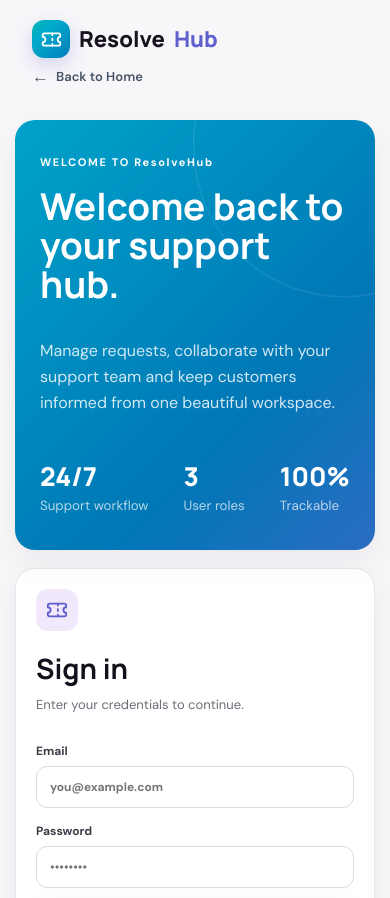
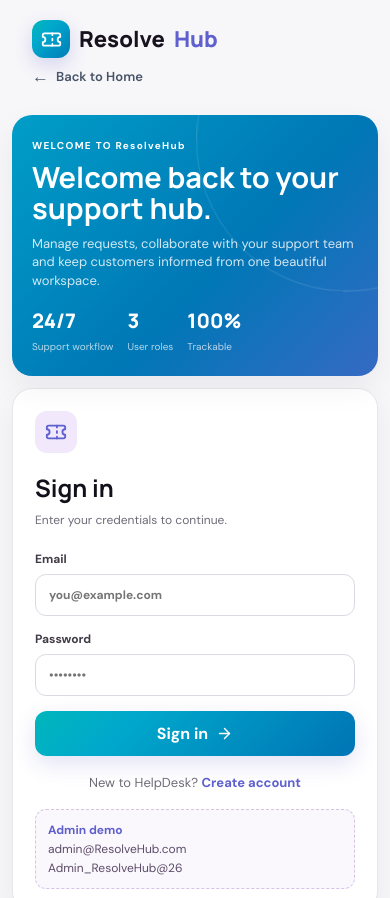
Before and after one commit to subham-dev03/resolvehub-support-system, a React (Vite) app in the folder client/: page /login in a window 390 px wide. Shown: the top 898 px of the page. Built offline with nearby package versions, Linux system fonts and the light colour scheme.

Commit message:
Improve mobile auth page responsiveness

```diff
--- a/client/src/api.js
+++ b/client/src/api.js
@@ -1,10 +1,10 @@
 import axios from "axios";
 
-// const api = axios.create({ baseURL: "http://localhost:5000/api" });
+const api = axios.create({ baseURL: "http://localhost:5000/api" });
 
-const api = axios.create({
-  baseURL: "https://resolvehub-backend-ns1u.onrender.com/api"
-});
+// const api = axios.create({
+//   baseURL: "https://resolvehub-backend-ns1u.onrender.com/api"
+// });
 
 api.interceptors.request.use(config => {
   const token = localStorage.getItem("helpdesk_token");
--- a/client/src/pages/Auth.jsx
+++ b/client/src/pages/Auth.jsx
@@ -1,6 +1,233 @@
+// import React, { useState } from "react";
+// import { Link, useNavigate } from "react-router-dom";
+// import { Ticket, ArrowRight } from "lucide-react";
+// import api from "../api";
+
+// function Auth({ mode, onAuth }) {
+//   const [form, setForm] = useState({
+//     name: "",
+//     email: "",
+//     password: ""
+//   });
+
+//   const [error, setError] = useState("");
+
+//   const navigate = useNavigate();
+//   const register = mode === "register";
+
+//   const submit = async (e) => {
+//     e.preventDefault();
+//     setError("");
+
+//     try {
+//       const { data } = await api.post(
+//         `/auth/${register ? "register" : "login"}`,
+//         form
+//       );
+
+//       onAuth(data);
+//       navigate("/dashboard");
+//     } catch (e) {
+//       setError(
+//         e.response?.data?.message ||
+//         "Something went wrong"
+//       );
+//     }
+//   };
+
+//   return (
+//     <div className="auth-shell">
+//       <div className="auth-brand">
+//         <Link to="/" className="brand">
+//           <span className="brand-mark">
+//             <Ticket size={21} />
+//           </span>
+//           Resolve<span>Hub</span>
+//         </Link>
+
+//         <Link
+//           to="/"
+//           className="auth-back"
+//         >
+//           <span>←</span>
+//           Back to Home
+//         </Link>
+//       </div>
+
+//       <div className="auth-layout">
+//         <div className="auth-art">
+//           <div className="eyebrow">
+//             WELCOME TO ResolveHub
+//           </div>
+
+//           <h1>
+//             {register
+//               ? "Support that feels effortless."
+//               : "Welcome back to your support hub."}
+//           </h1>
+
+//           <p>
+//             Manage requests, collaborate with your
+//             support team and keep customers informed
+//             from one beautiful workspace.
+//           </p>
+
+//           <div className="auth-art-stats">
+//             <span>
+//               <b>24/7</b>
+//               <small>Support workflow</small>
+//             </span>
+
+//             <span>
+//               <b>3</b>
+//               <small>User roles</small>
+//             </span>
+
+//             <span>
+//               <b>100%</b>
+//               <small>Trackable</small>
+//             </span>
+//           </div>
+//         </div>
+
+//         <form
+//           className="auth-card"
+//           onSubmit={submit}
+//         >
+//           <div className="auth-card-head">
+//             <div className="feature-icon">
+//               <Ticket size={22} />
+//             </div>
+
+//             <h2>
+//               {register
+//                 ? "Create your account"
+//                 : "Sign in"}
+//             </h2>
+
+//             <p>
+//               {register
+//                 ? "Start managing support requests today."
+//                 : "Enter your credentials to continue."}
+//             </p>
+//           </div>
+
+//           {register && (
+//             <label>
+//               Full name
+
+//               <input
+//                 required
+//                 value={form.name}
+//                 onChange={(e) =>
+//                   setForm({
+//                     ...form,
+//                     name: e.target.value
+//                   })
+//                 }
+//                 placeholder="Rahul Sharma"
+//               />
+//             </label>
+//           )}
+
+//           <label>
+//             Email
+
+//             <input
+//               type="email"
+//               required
+//               value={form.email}
+//               onChange={(e) =>
+//                 setForm({
+//                   ...form,
+//                   email: e.target.value
+//                 })
+//               }
+//               placeholder="you@example.com"
+//             />
+//           </label>
+
+//           <label>
+//             Password
+
+//             <input
+//               type="password"
+//               required
+//               value={form.password}
+//               onChange={(e) =>
+//                 setForm({
+//                   ...form,
+//                   password: e.target.value
+//                 })
+//               }
+//               placeholder="••••••••"
+//             />
+//           </label>
+
+//           {error && (
+//             <div className="error-box">
+//               {error}
+//             </div>
+//           )}
+
+//           <button
+//             className="btn btn-primary full"
+//             type="submit"
+//           >
+//             {register
+//               ? "Create account"
+//               : "Sign in"}
+
+//             <ArrowRight size={17} />
+//           </button>
+
+//           <div className="auth-switch">
+//             {register
+//               ? "Already have an account?"
+//               : "New to HelpDesk?"}{" "}
+
+//             <Link
+//               to={
+//                 register
+//                   ? "/login"
+//                   : "/register"
+//               }
+//             >
+//               {register
+//                 ? "Sign in"
+//                 : "Create account"}
+//             </Link>
+//           </div>
+
+//           {!register && (
+//             <div className="demo-box">
+//               <b>Admin demo</b>
+//               <span>
+//                 admin@ResolveHub.com
+//               </span>
+//               <span>
+//                 Admin_ResolveHub@26
+//               </span>
+//             </div>
+//           )}
+//         </form>
+//       </div>
+//     </div>
+//   );
+// }
+
+// export default Auth;
+
+
+
+
+
+
+
+
 import React, { useState } from "react";
 import { Link, useNavigate } from "react-router-dom";
-import { Ticket, ArrowRight } from "lucide-react";
+import { Ticket, ArrowRight, Loader2 } from "lucide-react";
 import api from "../api";
 
 function Auth({ mode, onAuth }) {
@@ -11,13 +238,18 @@ function Auth({ mode, onAuth }) {
   });
 
   const [error, setError] = useState("");
+  const [loading, setLoading] = useState(false);
 
   const navigate = useNavigate();
   const register = mode === "register";
 
   const submit = async (e) => {
     e.preventDefault();
+
+    if (loading) return;
+
     setError("");
+    setLoading(true);
 
     try {
       const { data } = await api.post(
@@ -32,6 +264,8 @@ function Auth({ mode, onAuth }) {
         e.response?.data?.message ||
         "Something went wrong"
       );
+    } finally {
+      setLoading(false);
     }
   };
 
@@ -118,6 +352,7 @@ function Auth({ mode, onAuth }) {
 
               <input
                 required
+                disabled={loading}
                 value={form.name}
                 onChange={(e) =>
                   setForm({
@@ -136,6 +371,7 @@ function Auth({ mode, onAuth }) {
             <input
               type="email"
               required
+              disabled={loading}
               value={form.email}
               onChange={(e) =>
                 setForm({
@@ -153,6 +389,7 @@ function Auth({ mode, onAuth }) {
             <input
               type="password"
               required
+              disabled={loading}
               value={form.password}
               onChange={(e) =>
                 setForm({
@@ -173,12 +410,32 @@ function Auth({ mode, onAuth }) {
           <button
             className="btn btn-primary full"
             type="submit"
+            disabled={loading}
+            style={{
+              opacity: loading ? 0.85 : 1,
+              cursor: loading ? "not-allowed" : "pointer"
+            }}
           >
-            {register
-              ? "Create account"
-              : "Sign in"}
+            {loading ? (
+              <>
+                <Loader2
+                  size={17}
+                  className="auth-loading-spinner"
+                />
 
-            <ArrowRight size={17} />
+                {register
+                  ? "Creating account..."
+                  : "Signing in..."}
+              </>
+            ) : (
+              <>
+                {register
+                  ? "Create account"
+                  : "Sign in"}
+
+                <ArrowRight size={17} />
+              </>
+            )}
           </button>
 
           <div className="auth-switch">
@@ -192,6 +449,10 @@ function Auth({ mode, onAuth }) {
                   ? "/login"
                   : "/register"
               }
+              style={{
+                pointerEvents: loading ? "none" : "auto",
+                opacity: loading ? 0.5 : 1
+              }}
             >
               {register
                 ? "Sign in"
@@ -202,9 +463,11 @@ function Auth({ mode, onAuth }) {
           {!register && (
             <div className="demo-box">
               <b>Admin demo</b>
+
               <span>
                 admin@ResolveHub.com
               </span>
+
               <span>
                 Admin_ResolveHub@26
               </span>
@@ -212,6 +475,24 @@ function Auth({ mode, onAuth }) {
           )}
         </form>
       </div>
+
+      <style>
+        {`
+          .auth-loading-spinner {
+            animation: authSpin 0.8s linear infinite;
+          }
+
+          @keyframes authSpin {
+            from {
+              transform: rotate(0deg);
+            }
+
+            to {
+              transform: rotate(360deg);
+            }
+          }
+        `}
+      </style>
     </div>
   );
 }
--- a/client/src/styles.css
+++ b/client/src/styles.css
@@ -3876,3 +3876,121 @@ body,
     padding-right: 28px;
   }
 }
+
+
+
+
+
+
+
+
+
+
+
+
+@media (max-width: 760px) {
+  .auth-layout {
+    padding: 12px 15px 25px;
+  }
+
+  .auth-art {
+    min-height: 0;
+    padding: 28px 24px 24px;
+    margin-bottom: 14px;
+    justify-content: flex-start;
+  }
+
+  .auth-art .eyebrow {
+    font-size: 10px;
+    letter-spacing: 0.13em;
+  }
+
+  .auth-art h1 {
+    font-size: 32px;
+    line-height: 1.08;
+    margin: 12px 0;
+  }
+
+  .auth-art p {
+    font-size: 14px;
+    line-height: 1.48;
+    margin: 0;
+  }
+
+  .auth-art-stats {
+    gap: 20px;
+    margin-top: 18px;
+  }
+
+  .auth-art-stats b {
+    font-size: 22px;
+  }
+
+  .auth-art-stats small {
+    font-size: 11px;
+    line-height: 1.35;
+  }
+
+  .auth-card {
+    padding: 24px;
+  }
+
+  .auth-card-head {
+    margin-bottom: 22px;
+  }
+
+  .auth-card-head h2 {
+    font-size: 25px;
+  }
+
+  .auth-card-head p {
+    font-size: 12px;
+  }
+}
+
+@media (max-width: 500px) {
+  .auth-layout {
+    padding: 10px 12px 22px;
+  }
+
+  .auth-art {
+    padding: 24px 20px 21px;
+    margin-bottom: 12px;
+  }
+
+  .auth-art h1 {
+    font-size: 29px;
+    line-height: 1.08;
+    margin: 10px 0;
+  }
+
+  .auth-art p {
+    font-size: 13px;
+    line-height: 1.45;
+  }
+
+  .auth-art-stats {
+    gap: 14px;
+    margin-top: 16px;
+  }
+
+  .auth-art-stats b {
+    font-size: 20px;
+  }
+
+  .auth-art-stats small {
+    font-size: 10px;
+  }
+
+  .auth-card {
+    padding: 22px;
+  }
+
+  .auth-card-head {
+    margin-bottom: 20px;
+  }
+
+  .auth-card-head h2 {
+    font-size: 24px;
+  }
+}
```
